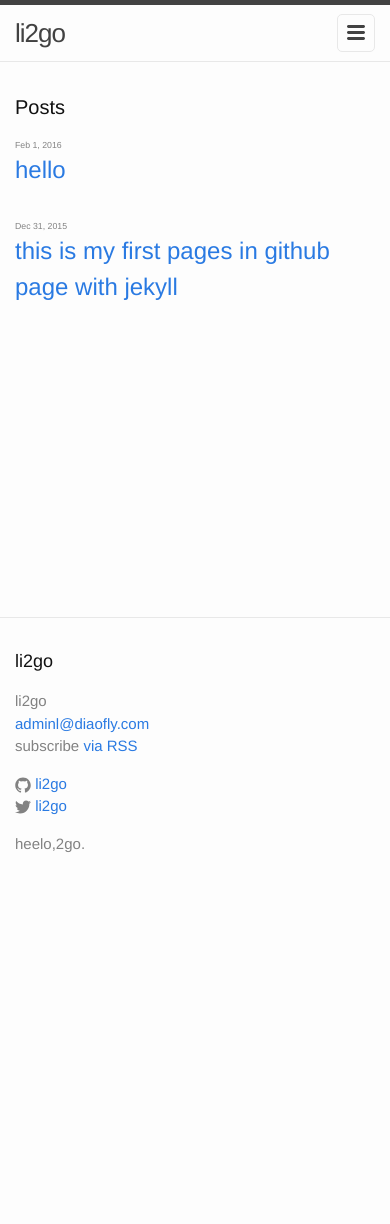
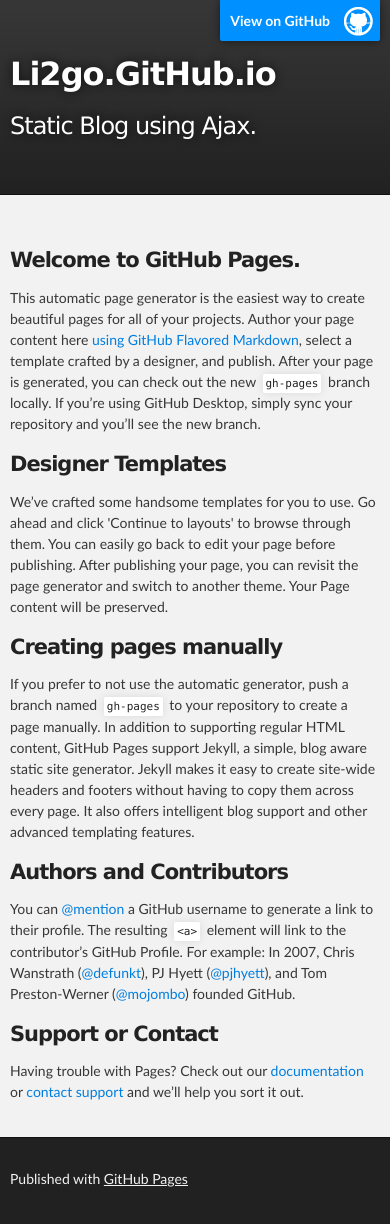
Before and after one commit to li2go/li2go.github.io, a Jekyll site: the page index.html, which Jekyll copies as it is, in a window 390 px wide. Built offline with Jekyll 4.4.1, drawn with Linux system fonts in a browser that asks for light colours; before the commit the page ends 900 px from its top, so only the background shows below that.

Commit message:
Replace master branch with page content via GitHub

```diff
--- a/index.html
+++ b/index.html
@@ -1,22 +1,67 @@
----
-layout: default
----
+<!DOCTYPE html>
+<html>
 
-<div class="home">
+  <head>
+    <meta charset='utf-8'>
+    <meta http-equiv="X-UA-Compatible" content="chrome=1">
+    <meta name="description" content="Li2go.GitHub.io : Static Blog using Ajax.">
 
-  <h1 class="page-heading">Posts</h1>
+    <link rel="stylesheet" type="text/css" media="screen" href="stylesheets/stylesheet.css">
 
-  <ul class="post-list">
-    {% for post in site.posts %}
-      <li>
-        <span class="post-meta">{{ post.date | date: "%b %-d, %Y" }}</span>
+    <title>Li2go.GitHub.io</title>
+  </head>
 
-        <h2>
-          <a class="post-link" href="{{ post.url | prepend: site.baseurl }}">{{ post.title }}</a>
-        </h2>
-      </li>
-    {% endfor %}
-  </ul>
+  <body>
+
+    <!-- HEADER -->
+    <div id="header_wrap" class="outer">
+        <header class="inner">
+          <a id="forkme_banner" href="https://github.com/li2go">View on GitHub</a>
+
+          <h1 id="project_title">Li2go.GitHub.io</h1>
+          <h2 id="project_tagline">Static Blog using Ajax.</h2>
+
+        </header>
+    </div>
+
+    <!-- MAIN CONTENT -->
+    <div id="main_content_wrap" class="outer">
+      <section id="main_content" class="inner">
+        <h3>
+<a id="welcome-to-github-pages" class="anchor" href="#welcome-to-github-pages" aria-hidden="true"><span aria-hidden="true" class="octicon octicon-link"></span></a>Welcome to GitHub Pages.</h3>
+
+<p>This automatic page generator is the easiest way to create beautiful pages for all of your projects. Author your page content here <a href="https://guides.github.com/features/mastering-markdown/">using GitHub Flavored Markdown</a>, select a template crafted by a designer, and publish. After your page is generated, you can check out the new <code>gh-pages</code> branch locally. If you’re using GitHub Desktop, simply sync your repository and you’ll see the new branch.</p>
+
+<h3>
+<a id="designer-templates" class="anchor" href="#designer-templates" aria-hidden="true"><span aria-hidden="true" class="octicon octicon-link"></span></a>Designer Templates</h3>
+
+<p>We’ve crafted some handsome templates for you to use. Go ahead and click 'Continue to layouts' to browse through them. You can easily go back to edit your page before publishing. After publishing your page, you can revisit the page generator and switch to another theme. Your Page content will be preserved.</p>
+
+<h3>
+<a id="creating-pages-manually" class="anchor" href="#creating-pages-manually" aria-hidden="true"><span aria-hidden="true" class="octicon octicon-link"></span></a>Creating pages manually</h3>
+
+<p>If you prefer to not use the automatic generator, push a branch named <code>gh-pages</code> to your repository to create a page manually. In addition to supporting regular HTML content, GitHub Pages support Jekyll, a simple, blog aware static site generator. Jekyll makes it easy to create site-wide headers and footers without having to copy them across every page. It also offers intelligent blog support and other advanced templating features.</p>
+
+<h3>
+<a id="authors-and-contributors" class="anchor" href="#authors-and-contributors" aria-hidden="true"><span aria-hidden="true" class="octicon octicon-link"></span></a>Authors and Contributors</h3>
+
+<p>You can <a href="https://github.com/blog/821" class="user-mention">@mention</a> a GitHub username to generate a link to their profile. The resulting <code>&lt;a&gt;</code> element will link to the contributor’s GitHub Profile. For example: In 2007, Chris Wanstrath (<a href="https://github.com/defunkt" class="user-mention">@defunkt</a>), PJ Hyett (<a href="https://github.com/pjhyett" class="user-mention">@pjhyett</a>), and Tom Preston-Werner (<a href="https://github.com/mojombo" class="user-mention">@mojombo</a>) founded GitHub.</p>
+
+<h3>
+<a id="support-or-contact" class="anchor" href="#support-or-contact" aria-hidden="true"><span aria-hidden="true" class="octicon octicon-link"></span></a>Support or Contact</h3>
+
+<p>Having trouble with Pages? Check out our <a href="https://help.github.com/pages">documentation</a> or <a href="https://github.com/contact">contact support</a> and we’ll help you sort it out.</p>
+      </section>
+    </div>
+
+    <!-- FOOTER  -->
+    <div id="footer_wrap" class="outer">
+      <footer class="inner">
+        <p>Published with <a href="https://pages.github.com">GitHub Pages</a></p>
+      </footer>
+    </div>
 
 
-</div>
+
+  </body>
+</html>
--- /dev/null
+++ b/javascripts/main.js
@@ -0,0 +1 @@
+console.log('This would be the main JS file.');
--- /dev/null
+++ b/stylesheets/github-light.css
@@ -0,0 +1,115 @@
+/*
+   Copyright 2014 GitHub Inc.
+
+   Licensed under the Apache License, Version 2.0 (the "License");
+   you may not use this file except in compliance with the License.
+   You may obtain a copy of the License at
+
+       http://www.apache.org/licenses/LICENSE-2.0
+
+   Unless required by applicable law or agreed to in writing, software
+   distributed under the License is distributed on an "AS IS" BASIS,
+   WITHOUT WARRANTIES OR CONDITIONS OF ANY KIND, either express or implied.
+   See the License for the specific language governing permissions and
+   limitations under the License.
+
+*/
+
+.pl-c /* comment */ {
+  color: #969896;
+}
+
+.pl-c1      /* constant, markup.raw, meta.diff.header, meta.module-reference, meta.property-name, support, support.constant, support.variable, variable.other.constant */,
+.pl-s .pl-v /* string variable */ {
+  color: #0086b3;
+}
+
+.pl-e  /* entity */,
+.pl-en /* entity.name */ {
+  color: #795da3;
+}
+
+.pl-s .pl-s1 /* string source */,
+.pl-smi      /* storage.modifier.import, storage.modifier.package, storage.type.java, variable.other, variable.parameter.function */ {
+  color: #333;
+}
+
+.pl-ent /* entity.name.tag */ {
+  color: #63a35c;
+}
+
+.pl-k /* keyword, storage, storage.type */ {
+  color: #a71d5d;
+}
+
+.pl-pds              /* punctuation.definition.string, string.regexp.character-class */,
+.pl-s                /* string */,
+.pl-s .pl-pse .pl-s1 /* string punctuation.section.embedded source */,
+.pl-sr               /* string.regexp */,
+.pl-sr .pl-cce       /* string.regexp constant.character.escape */,
+.pl-sr .pl-sra       /* string.regexp string.regexp.arbitrary-repitition */,
+.pl-sr .pl-sre       /* string.regexp source.ruby.embedded */ {
+  color: #183691;
+}
+
+.pl-v /* variable */ {
+  color: #ed6a43;
+}
+
+.pl-id /* invalid.deprecated */ {
+  color: #b52a1d;
+}
+
+.pl-ii /* invalid.illegal */ {
+  background-color: #b52a1d;
+  color: #f8f8f8;
+}
+
+.pl-sr .pl-cce /* string.regexp constant.character.escape */ {
+  color: #63a35c;
+  font-weight: bold;
+}
+
+.pl-ml /* markup.list */ {
+  color: #693a17;
+}
+
+.pl-mh        /* markup.heading */,
+.pl-mh .pl-en /* markup.heading entity.name */,
+.pl-ms        /* meta.separator */ {
+  color: #1d3e81;
+  font-weight: bold;
+}
+
+.pl-mq /* markup.quote */ {
+  color: #008080;
+}
+
+.pl-mi /* markup.italic */ {
+  color: #333;
+  font-style: italic;
+}
+
+.pl-mb /* markup.bold */ {
+  color: #333;
+  font-weight: bold;
+}
+
+.pl-md /* markup.deleted, meta.diff.header.from-file */ {
+  background-color: #ffecec;
+  color: #bd2c00;
+}
+
+.pl-mi1 /* markup.inserted, meta.diff.header.to-file */ {
+  background-color: #eaffea;
+  color: #55a532;
+}
+
+.pl-mdr /* meta.diff.range */ {
+  color: #795da3;
+  font-weight: bold;
+}
+
+.pl-mo /* meta.output */ {
+  color: #1d3e81;
+}
--- /dev/null
+++ b/stylesheets/stylesheet.css
@@ -0,0 +1,425 @@
+/*******************************************************************************
+Slate Theme for GitHub Pages
+by Jason Costello, @jsncostello
+*******************************************************************************/
+
+@import url(github-light.css);
+
+/*******************************************************************************
+MeyerWeb Reset
+*******************************************************************************/
+
+html, body, div, span, applet, object, iframe,
+h1, h2, h3, h4, h5, h6, p, blockquote, pre,
+a, abbr, acronym, address, big, cite, code,
+del, dfn, em, img, ins, kbd, q, s, samp,
+small, strike, strong, sub, sup, tt, var,
+b, u, i, center,
+dl, dt, dd, ol, ul, li,
+fieldset, form, label, legend,
+table, caption, tbody, tfoot, thead, tr, th, td,
+article, aside, canvas, details, embed,
+figure, figcaption, footer, header, hgroup,
+menu, nav, output, ruby, section, summary,
+time, mark, audio, video {
+  margin: 0;
+  padding: 0;
+  border: 0;
+  font: inherit;
+  vertical-align: baseline;
+}
+
+/* HTML5 display-role reset for older browsers */
+article, aside, details, figcaption, figure,
+footer, header, hgroup, menu, nav, section {
+  display: block;
+}
+
+ol, ul {
+  list-style: none;
+}
+
+table {
+  border-collapse: collapse;
+  border-spacing: 0;
+}
+
+/*******************************************************************************
+Theme Styles
+*******************************************************************************/
+
+body {
+  box-sizing: border-box;
+  color:#373737;
+  background: #212121;
+  font-size: 16px;
+  font-family: 'Myriad Pro', Calibri, Helvetica, Arial, sans-serif;
+  line-height: 1.5;
+  -webkit-font-smoothing: antialiased;
+}
+
+h1, h2, h3, h4, h5, h6 {
+  margin: 10px 0;
+  font-weight: 700;
+  color:#222222;
+  font-family: 'Lucida Grande', 'Calibri', Helvetica, Arial, sans-serif;
+  letter-spacing: -1px;
+}
+
+h1 {
+  font-size: 36px;
+  font-weight: 700;
+}
+
+h2 {
+  padding-bottom: 10px;
+  font-size: 32px;
+  background: url('../images/bg_hr.png') repeat-x bottom;
+}
+
+h3 {
+  font-size: 24px;
+}
+
+h4 {
+  font-size: 21px;
+}
+
+h5 {
+  font-size: 18px;
+}
+
+h6 {
+  font-size: 16px;
+}
+
+p {
+  margin: 10px 0 15px 0;
+}
+
+footer p {
+  color: #f2f2f2;
+}
+
+a {
+  text-decoration: none;
+  color: #007edf;
+  text-shadow: none;
+
+  transition: color 0.5s ease;
+  transition: text-shadow 0.5s ease;
+  -webkit-transition: color 0.5s ease;
+  -webkit-transition: text-shadow 0.5s ease;
+  -moz-transition: color 0.5s ease;
+  -moz-transition: text-shadow 0.5s ease;
+  -o-transition: color 0.5s ease;
+  -o-transition: text-shadow 0.5s ease;
+  -ms-transition: color 0.5s ease;
+  -ms-transition: text-shadow 0.5s ease;
+}
+
+a:hover, a:focus {text-decoration: underline;}
+
+footer a {
+  color: #F2F2F2;
+  text-decoration: underline;
+}
+
+em {
+  font-style: italic;
+}
+
+strong {
+  font-weight: bold;
+}
+
+img {
+  position: relative;
+  margin: 0 auto;
+  max-width: 739px;
+  padding: 5px;
+  margin: 10px 0 10px 0;
+  border: 1px solid #ebebeb;
+
+  box-shadow: 0 0 5px #ebebeb;
+  -webkit-box-shadow: 0 0 5px #ebebeb;
+  -moz-box-shadow: 0 0 5px #ebebeb;
+  -o-box-shadow: 0 0 5px #ebebeb;
+  -ms-box-shadow: 0 0 5px #ebebeb;
+}
+
+p img {
+  display: inline;
+  margin: 0;
+  padding: 0;
+  vertical-align: middle;
+  text-align: center;
+  border: none;
+}
+
+pre, code {
+  width: 100%;
+  color: #222;
+  background-color: #fff;
+
+  font-family: Monaco, "Bitstream Vera Sans Mono", "Lucida Console", Terminal, monospace;
+  font-size: 14px;
+
+  border-radius: 2px;
+  -moz-border-radius: 2px;
+  -webkit-border-radius: 2px;
+}
+
+pre {
+  width: 100%;
+  padding: 10px;
+  box-shadow: 0 0 10px rgba(0,0,0,.1);
+  overflow: auto;
+}
+
+code {
+  padding: 3px;
+  margin: 0 3px;
+  box-shadow: 0 0 10px rgba(0,0,0,.1);
+}
+
+pre code {
+  display: block;
+  box-shadow: none;
+}
+
+blockquote {
+  color: #666;
+  margin-bottom: 20px;
+  padding: 0 0 0 20px;
+  border-left: 3px solid #bbb;
+}
+
+
+ul, ol, dl {
+  margin-bottom: 15px
+}
+
+ul {
+  list-style-position: inside;
+  list-style: disc;
+  padding-left: 20px;
+}
+
+ol {
+  list-style-position: inside;
+  list-style: decimal;
+  padding-left: 20px;
+}
+
+dl dt {
+  font-weight: bold;
+}
+
+dl dd {
+  padding-left: 20px;
+  font-style: italic;
+}
+
+dl p {
+  padding-left: 20px;
+  font-style: italic;
+}
+
+hr {
+  height: 1px;
+  margin-bottom: 5px;
+  border: none;
+  background: url('../images/bg_hr.png') repeat-x center;
+}
+
+table {
+  border: 1px solid #373737;
+  margin-bottom: 20px;
+  text-align: left;
+ }
+
+th {
+  font-family: 'Lucida Grande', 'Helvetica Neue', Helvetica, Arial, sans-serif;
+  padding: 10px;
+  background: #373737;
+  color: #fff;
+ }
+
+td {
+  padding: 10px;
+  border: 1px solid #373737;
+ }
+
+form {
+  background: #f2f2f2;
+  padding: 20px;
+}
+
+/*******************************************************************************
+Full-Width Styles
+*******************************************************************************/
+
+.outer {
+  width: 100%;
+}
+
+.inner {
+  position: relative;
+  max-width: 640px;
+  padding: 20px 10px;
+  margin: 0 auto;
+}
+
+#forkme_banner {
+  display: block;
+  position: absolute;
+  top:0;
+  right: 10px;
+  z-index: 10;
+  padding: 10px 50px 10px 10px;
+  color: #fff;
+  background: url('../images/blacktocat.png') #0090ff no-repeat 95% 50%;
+  font-weight: 700;
+  box-shadow: 0 0 10px rgba(0,0,0,.5);
+  border-bottom-left-radius: 2px;
+  border-bottom-right-radius: 2px;
+}
+
+#header_wrap {
+  background: #212121;
+  background: -moz-linear-gradient(top, #373737, #212121);
+  background: -webkit-linear-gradient(top, #373737, #212121);
+  background: -ms-linear-gradient(top, #373737, #212121);
+  background: -o-linear-gradient(top, #373737, #212121);
+  background: linear-gradient(top, #373737, #212121);
+}
+
+#header_wrap .inner {
+  padding: 50px 10px 30px 10px;
+}
+
+#project_title {
+  margin: 0;
+  color: #fff;
+  font-size: 42px;
+  font-weight: 700;
+  text-shadow: #111 0px 0px 10px;
+}
+
+#project_tagline {
+  color: #fff;
+  font-size: 24px;
+  font-weight: 300;
+  background: none;
+  text-shadow: #111 0px 0px 10px;
+}
+
+#downloads {
+  position: absolute;
+  width: 210px;
+  z-index: 10;
+  bottom: -40px;
+  right: 0;
+  height: 70px;
+  background: url('../images/icon_download.png') no-repeat 0% 90%;
+}
+
+.zip_download_link {
+  display: block;
+  float: right;
+  width: 90px;
+  height:70px;
+  text-indent: -5000px;
+  overflow: hidden;
+  background: url(../images/sprite_download.png) no-repeat bottom left;
+}
+
+.tar_download_link {
+  display: block;
+  float: right;
+  width: 90px;
+  height:70px;
+  text-indent: -5000px;
+  overflow: hidden;
+  background: url(../images/sprite_download.png) no-repeat bottom right;
+  margin-left: 10px;
+}
+
+.zip_download_link:hover {
+  background: url(../images/sprite_download.png) no-repeat top left;
+}
+
+.tar_download_link:hover {
+  background: url(../images/sprite_download.png) no-repeat top right;
+}
+
+#main_content_wrap {
+  background: #f2f2f2;
+  border-top: 1px solid #111;
+  border-bottom: 1px solid #111;
+}
+
+#main_content {
+  padding-top: 40px;
+}
+
+#footer_wrap {
+  background: #212121;
+}
+
+
+
+/*******************************************************************************
+Small Device Styles
+*******************************************************************************/
+
+@media screen and (max-width: 480px) {
+  body {
+    font-size:14px;
+  }
+
+  #downloads {
+    display: none;
+  }
+
+  .inner {
+    min-width: 320px;
+    max-width: 480px;
+  }
+
+  #project_title {
+  font-size: 32px;
+  }
+
+  h1 {
+    font-size: 28px;
+  }
+
+  h2 {
+    font-size: 24px;
+  }
+
+  h3 {
+    font-size: 21px;
+  }
+
+  h4 {
+    font-size: 18px;
+  }
+
+  h5 {
+    font-size: 14px;
+  }
+
+  h6 {
+    font-size: 12px;
+  }
+
+  code, pre {
+    min-width: 320px;
+    max-width: 480px;
+    font-size: 11px;
+  }
+
+}
```
Also changed, not shown: params.json (added, +1 -0 lines), images/bg_hr.png (added), images/blacktocat.png (added), images/icon_download.png (added), images/sprite_download.png (added).
